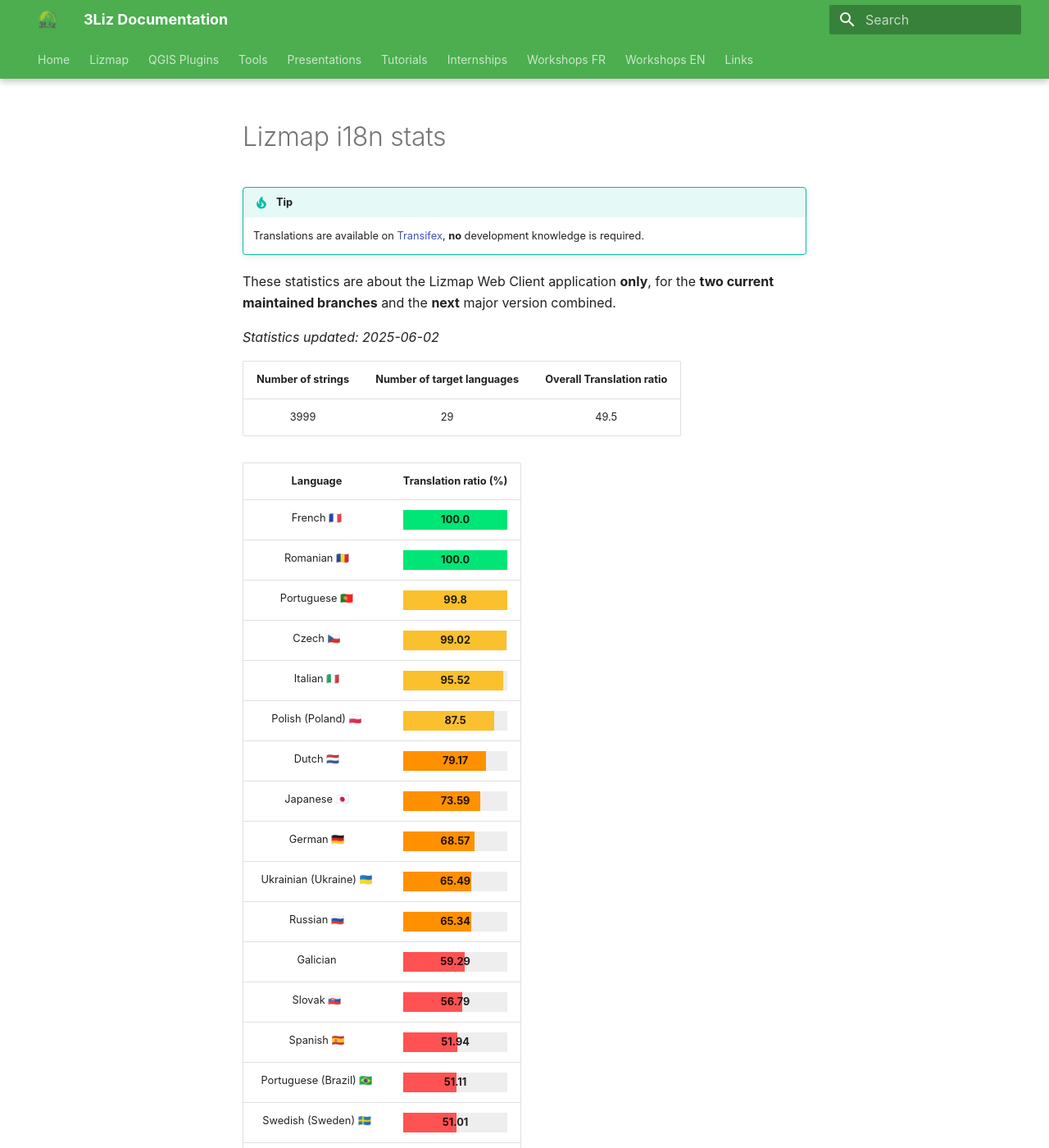
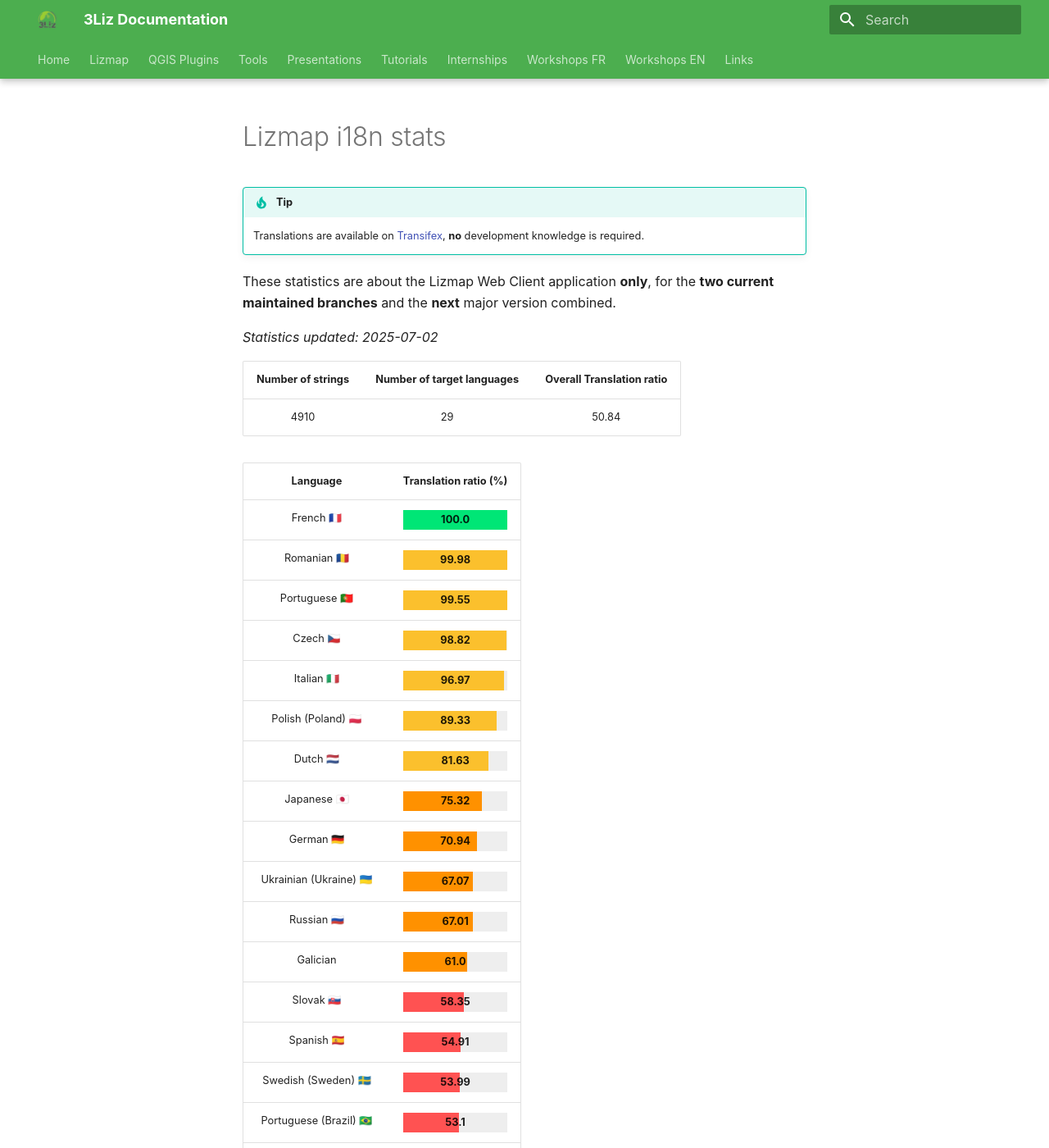
Before and after one commit to 3liz/3liz.github.io, an MkDocs documentation site: the page built from docs/lizmap-i18n-stats.md, in a window 1280 px wide and 1400 px high. Shown: the whole window at 82% size. Built offline with MkDocs 1.6.1 and Material for MkDocs 9.7.7, drawn with Linux system fonts in a browser that asks for light colours; nearby versions of some CDN libraries; some of the changed text lies outside the part shown.

Commit message:
Update statistics from Transifex Lizmap Web Client

```diff
--- a/docs/lizmap-i18n-stats.md
+++ b/docs/lizmap-i18n-stats.md
@@ -10,40 +10,40 @@
 These statistics are about the Lizmap Web Client application **only**, for the **two current
 maintained branches** and the **next** major version combined.
 
-*Statistics updated: 2025-06-02*
+*Statistics updated: 2025-07-02*
 
 | Number of strings | Number of target languages | Overall Translation ratio |
 |:-:|:-:|:-:|
-3999|29|49.5
+4910|29|50.84
 
 | Language | Translation ratio (%) |
 |:-:|:-:|
 French 🇫🇷 |[=100.0% "100.0"]|
-Romanian 🇷🇴 |[=100.0% "100.0"]|
-Portuguese 🇵🇹 |[=99.8% "99.8"]|
-Czech 🇨🇿 |[=99.02% "99.02"]|
-Italian 🇮🇹 |[=95.52% "95.52"]|
-Polish (Poland) 🇵🇱 |[=87.5% "87.5"]|
-Dutch 🇳🇱 |[=79.17% "79.17"]|
-Japanese 🇯🇵 |[=73.59% "73.59"]|
-German 🇩🇪 |[=68.57% "68.57"]|
-Ukrainian (Ukraine) 🇺🇦 |[=65.49% "65.49"]|
-Russian 🇷🇺 |[=65.34% "65.34"]|
-Galician  |[=59.29% "59.29"]|
-Slovak 🇸🇰 |[=56.79% "56.79"]|
-Spanish 🇪🇸 |[=51.94% "51.94"]|
-Portuguese (Brazil) 🇧🇷 |[=51.11% "51.11"]|
-Swedish (Sweden) 🇸🇪 |[=51.01% "51.01"]|
-Slovenian 🇸🇮 |[=45.99% "45.99"]|
-Hungarian (Hungary) 🇭🇺 |[=44.21% "44.21"]|
-Finnish 🇫🇮 |[=41.61% "41.61"]|
-Basque  |[=29.93% "29.93"]|
-Greek 🇬🇷 |[=23.73% "23.73"]|
-Bulgarian 🇧🇬 |[=21.13% "21.13"]|
-Norwegian 🇳🇴 |[=15.05% "15.05"]|
-Spanish (Argentina) 🇦🇷 |[=4.7% "4.7"]|
-Indonesian 🇮🇩 |[=3.9% "3.9"]|
-Serbian (Cyrillic) 🇷🇸 |[=1.1% "1.1"]|
+Romanian 🇷🇴 |[=99.98% "99.98"]|
+Portuguese 🇵🇹 |[=99.55% "99.55"]|
+Czech 🇨🇿 |[=98.82% "98.82"]|
+Italian 🇮🇹 |[=96.97% "96.97"]|
+Polish (Poland) 🇵🇱 |[=89.33% "89.33"]|
+Dutch 🇳🇱 |[=81.63% "81.63"]|
+Japanese 🇯🇵 |[=75.32% "75.32"]|
+German 🇩🇪 |[=70.94% "70.94"]|
+Ukrainian (Ukraine) 🇺🇦 |[=67.07% "67.07"]|
+Russian 🇷🇺 |[=67.01% "67.01"]|
+Galician  |[=61.0% "61.0"]|
+Slovak 🇸🇰 |[=58.35% "58.35"]|
+Spanish 🇪🇸 |[=54.91% "54.91"]|
+Swedish (Sweden) 🇸🇪 |[=53.99% "53.99"]|
+Portuguese (Brazil) 🇧🇷 |[=53.1% "53.1"]|
+Slovenian 🇸🇮 |[=49.65% "49.65"]|
+Hungarian (Hungary) 🇭🇺 |[=46.56% "46.56"]|
+Finnish 🇫🇮 |[=43.97% "43.97"]|
+Basque  |[=31.98% "31.98"]|
+Greek 🇬🇷 |[=25.05% "25.05"]|
+Bulgarian 🇧🇬 |[=22.79% "22.79"]|
+Norwegian 🇳🇴 |[=16.09% "16.09"]|
+Spanish (Argentina) 🇦🇷 |[=5.05% "5.05"]|
+Indonesian 🇮🇩 |[=4.13% "4.13"]|
+Serbian (Cyrillic) 🇷🇸 |[=1.18% "1.18"]|
 Arabic  |[=0.0% "0.0"]|
 Basque (Spain)  |[=0.0% "0.0"]|
 Vietnamese (Viet Nam)  |[=0.0% "0.0"]|
```
